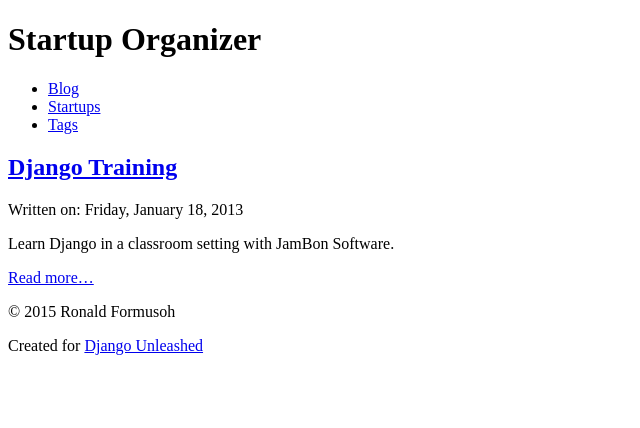
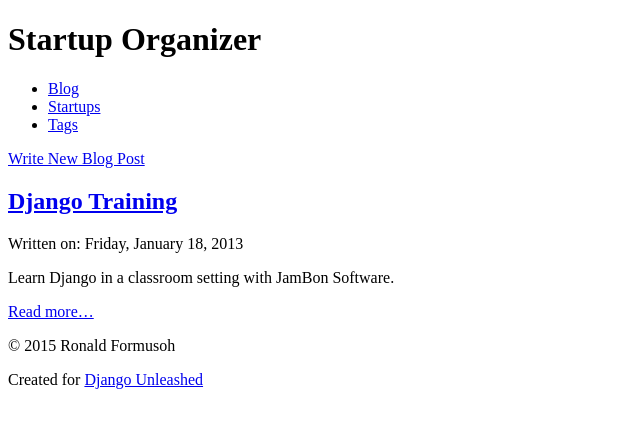
Before and after one commit to FormusohDinga/DjangoUnleashed, a Django app: page /blog/ in a window 1280 px wide. Shown: the top 428 px of the page, without its empty margins (0-640 px from the left). Run offline with Django 3.2, Linux system fonts and the light colour scheme; data comes from the database, SQL or seed files in the repository.

Commit message:
Create Post Create view with url regex and link it in blog lists

```diff
--- a/suorganizer/blog/templates/blog/post_list.html
+++ b/suorganizer/blog/templates/blog/post_list.html
@@ -5,6 +5,11 @@
 {% endblock %}
 
 {% block content %}
+
+<div>
+  <a href="{% url 'blog_post_create' %}">
+    Write New Blog Post</a>
+</div>
 
 {% for post in post_list %}
        <article>
--- a/suorganizer/blog/urls.py
+++ b/suorganizer/blog/urls.py
@@ -1,11 +1,12 @@
 from django.conf.urls import url
-from .views import (PostList, post_detail)
+from .views import (PostCreate, PostList, post_detail)
 
 urlpatterns = [
     url(r'^$',
         PostList.as_view(template_name='blog/post_list.html'),
         {'parent_template': 'base.html'},
         name='blog_post_list'),
+    url(r'^create/$', PostCreate.as_view(), name='blog_post_create'),
     url(r'^(?P<year>\d{4})/'
         r'(?P<month>\d{1,2})/'
         r'(?P<slug>[\w\-]+)/$',
--- a/suorganizer/blog/views.py
+++ b/suorganizer/blog/views.py
@@ -20,10 +20,10 @@
 
 class PostCreate(View):
     form_class = PostForm
-    template_name = 'blogs/post_form.html'
+    template_name = 'blog/post_form.html'
 
     def get(self, request):
-        return render( request, self.template_name, { 'form': self.form_class })
+        return render( request, self.template_name, { 'form': self.form_class() })
     def post(self, request):
         bound_form = self.form_class(request.POST)
         if bound_form.is_valid():
```
